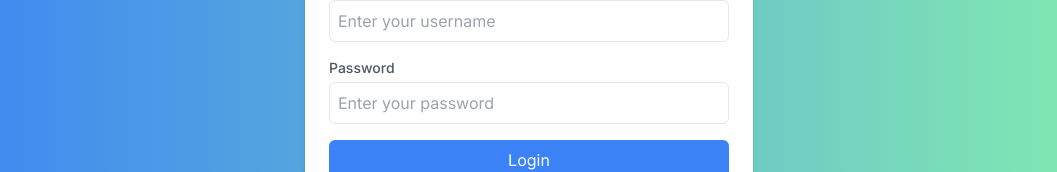
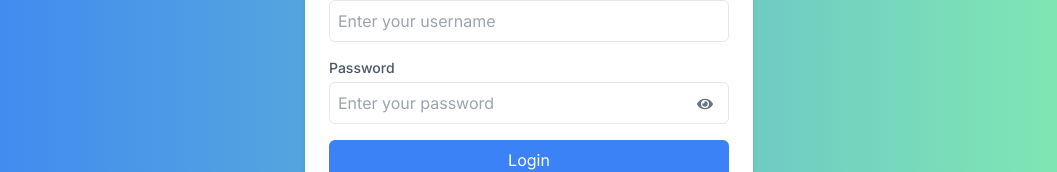
Before and after one commit to cfra321/nextjs, a Next.js app: page / in a window 1280 px wide. Shown: the part 472-644 px from the top of the page, without its empty margins (111-1168 px from the left). Built offline with nearby package versions, Linux system fonts and the light colour scheme.

Commit message:
eye on password

```diff
--- a/app/page-login/localDataLogin.json
+++ b/app/page-login/localDataLogin.json
@@ -1,7 +1,7 @@
 [
   {
     "username": "kukuh",
-    "password": "1",
+    "password": "kukuh123",
     "isActive": true,
     "createdAt": "2024-02-08T12:00:00Z"
   },
--- a/app/page-login/loginForm.tsx
+++ b/app/page-login/loginForm.tsx
@@ -6,11 +6,12 @@
 import React, { useState, useEffect  } from 'react';
 import Swal from 'sweetalert2'; // Import SweetAlert
 import localData from './localDataLogin.json'; // Import local data
-
+import { FaEye, FaEyeSlash } from 'react-icons/fa';
 
 const LoginForm = () => {
   const [username, setUsername] = useState('');
   const [password, setPassword] = useState('');
+  const [showPassword, setShowPassword] = useState(false);
 
   const handleLogin = () => {
     const user = localData.find(user => user.username === username);
@@ -118,6 +119,11 @@ const LoginForm = () => {
     });
   };
 
+  const togglePasswordVisibility = () => {
+    setShowPassword((prevShowPassword) => !prevShowPassword);
+  };
+
+
   return (
     <div className="max-w-md mx-auto mb-8 p-6 bg-white rounded-md shadow-md">
       <div className="mb-2 p-8 text-center">
@@ -144,11 +150,12 @@ const LoginForm = () => {
           />
         </div>
         <div className="mb-4">
-          <label htmlFor="password" className="block text-sm font-medium text-gray-600">
-            Password
-          </label>
+        <label htmlFor="password" className="block text-sm font-medium text-gray-600">
+          Password
+        </label>
+        <div className="relative">
           <input
-            type="password"
+            type={showPassword ? 'text' : 'password'}
             id="password"
             name="password"
             className="mt-1 p-2 w-full border rounded-md"
@@ -156,7 +163,15 @@ const LoginForm = () => {
             value={password}
             onChange={(e) => setPassword(e.target.value)}
           />
+          <button
+            type="button"
+            onClick={togglePasswordVisibility}
+            className="absolute inset-y-0 right-0 px-2 py-1.5 mt-1.5 mr-2 text-gray-500 cursor-pointer"
+          >
+            {showPassword ? <FaEyeSlash /> : <FaEye />}
+          </button>
         </div>
+      </div>
         <button
           type="button"
           className="w-full bg-blue-500 text-white p-2 rounded-md mb-4 hover:bg-blue-700"
--- a/package.json
+++ b/package.json
@@ -14,6 +14,7 @@
     "next-auth": "^4.24.5",
     "react": "^18",
     "react-dom": "^18",
+    "react-icons": "^5.0.1",
     "react-router-dom": "^6.22.0",
     "react-slick": "^0.30.1",
     "slick-carousel": "^1.8.1",
```
Also changed, not shown: 1 other file (tests, documents, lock files or other folders).
